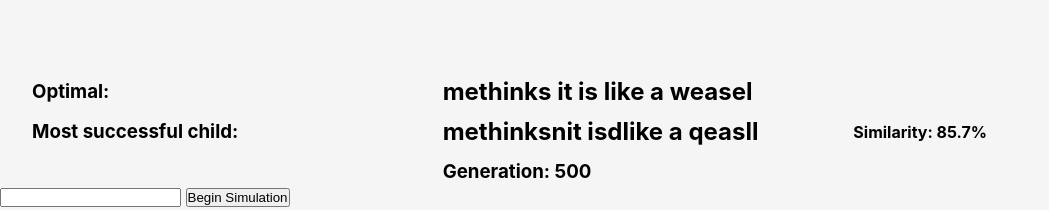
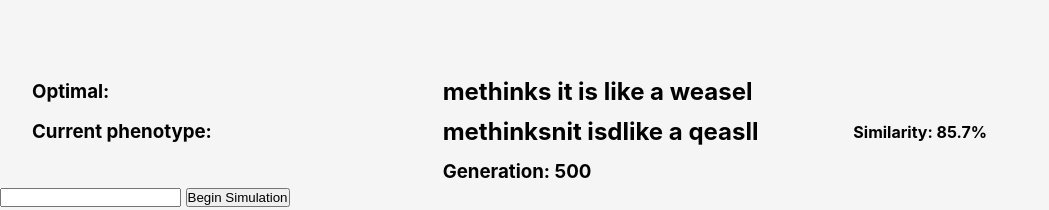
Before and after one commit to gr-eggory/evo-sim, a Svelte app: page / in a window 1280 px wide. Shown: the top 210 px of the page, without its empty margins (0-1049 px from the left). Built offline with nearby package versions, Linux system fonts and the light colour scheme.

Commit message:
Updating label

```diff
--- a/src/App.svelte
+++ b/src/App.svelte
@@ -38,7 +38,7 @@
 	<div class="output-grid">
 		<h3 class="optimal__label">Optimal:</h3>
 		<h2 class="optimal__value">{optimal}</h2>
-		<h3 class="success__label">Most successful child:</h3>
+		<h3 class="success__label">Current phenotype:</h3>
 		<h2 class="success__value">{closestIndividual}</h2>
 		<h4>Similarity: {prettifyPercent(currentSimilarity)}</h4>
 		<h3 class="generation">Generation: {generation}</h3>
```
